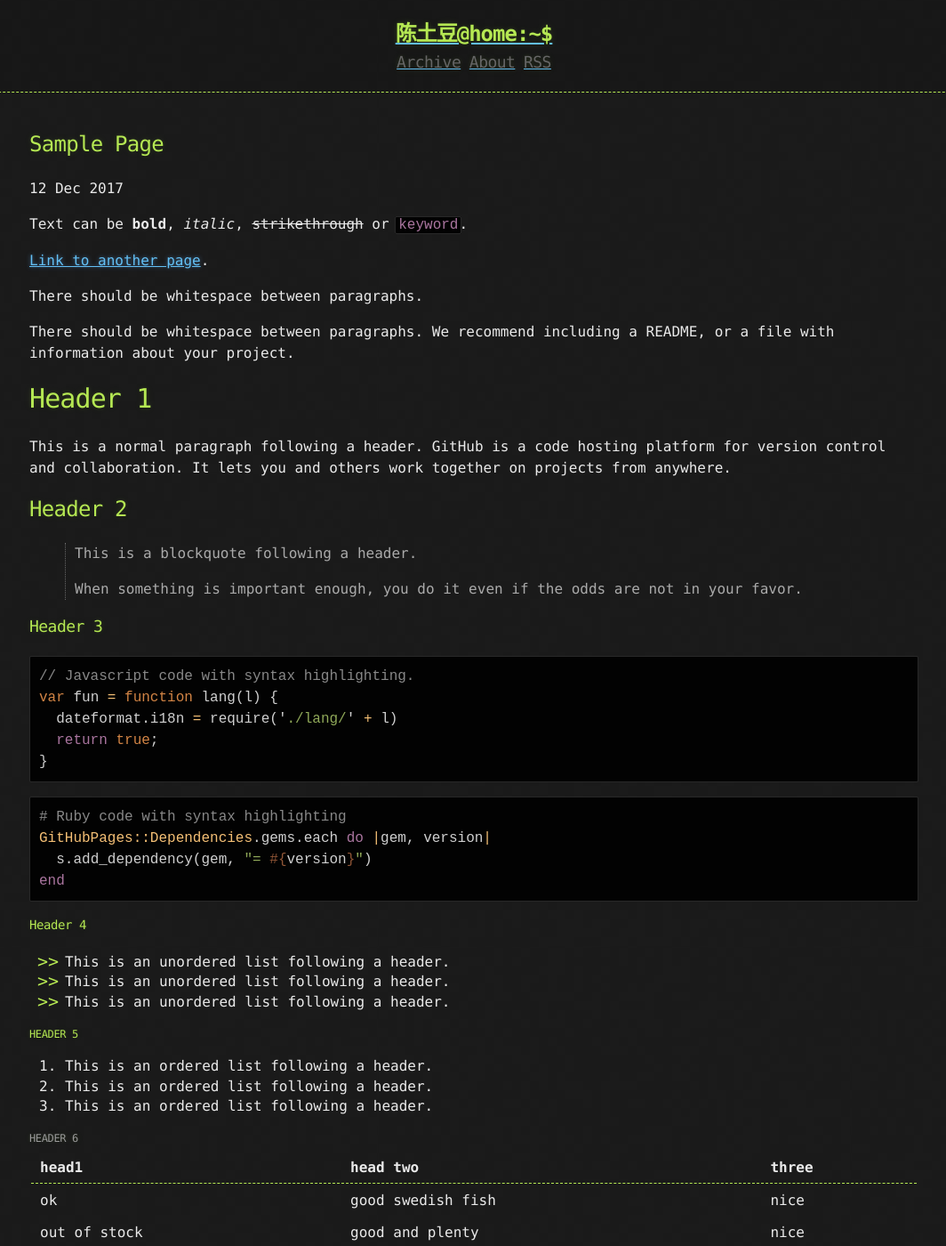
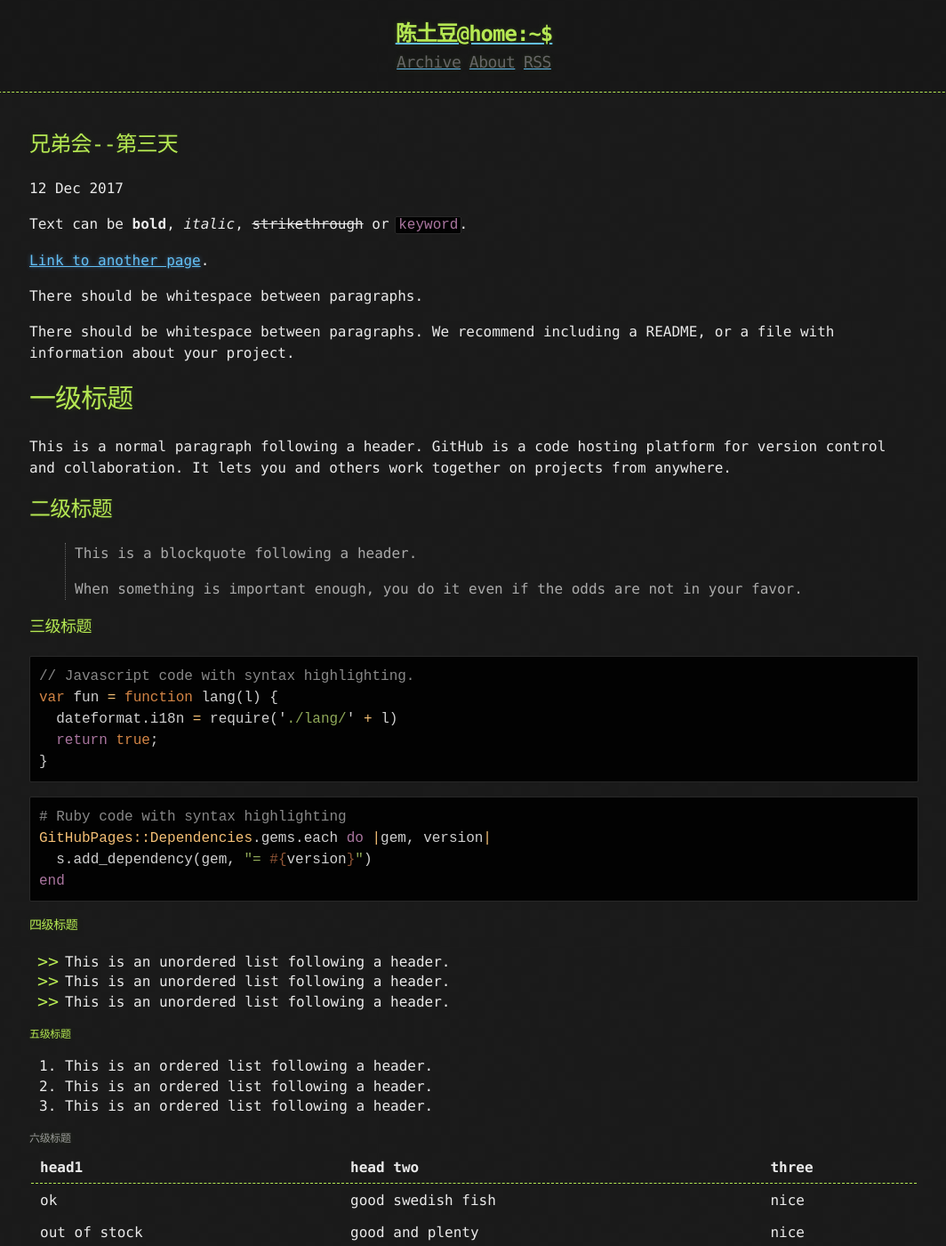
Before and after one commit to xjx19970831/xjx19970831.Github.io, a Jekyll site: the page built from _posts/2017-12-12-Sample-Page.md, in a window 1280 px wide and 1400 px high. Shown: the whole window at 89% size, without its empty margins (107-1171 px from the left). Built offline with Jekyll 4.4.1, drawn with Linux system fonts in a browser that asks for light colours.

````diff
--- a/_posts/2017-12-12-Sample-Page.md
+++ b/_posts/2017-12-12-Sample-Page.md
@@ -1,5 +1,5 @@
 ---
-title: Sample Page
+title: 兄弟会--第三天
 published: true
 ---
 
@@ -11,17 +11,17 @@ There should be whitespace between paragraphs.
 
 There should be whitespace between paragraphs. We recommend including a README, or a file with information about your project.
 
-# [](#header-1)Header 1
+# [](#header-1)一级标题
 
 This is a normal paragraph following a header. GitHub is a code hosting platform for version control and collaboration. It lets you and others work together on projects from anywhere.
 
-## [](#header-2)Header 2
+## [](#header-2)二级标题
 
 > This is a blockquote following a header.
 >
 > When something is important enough, you do it even if the odds are not in your favor.
 
-### [](#header-3)Header 3
+### [](#header-3)三级标题
 
 ```js
 // Javascript code with syntax highlighting.
@@ -38,19 +38,19 @@ GitHubPages::Dependencies.gems.each do |gem, version|
 end
 ```
 
-#### [](#header-4)Header 4
+#### [](#header-4)四级标题
 
 *   This is an unordered list following a header.
 *   This is an unordered list following a header.
 *   This is an unordered list following a header.
 
-##### [](#header-5)Header 5
+##### [](#header-5)五级标题
 
 1.  This is an ordered list following a header.
 2.  This is an ordered list following a header.
 3.  This is an ordered list following a header.
 
-###### [](#header-6)Header 6
+###### [](#header-6)六级标题
 
 | head1        | head two          | three |
 |:-------------|:------------------|:------|
````
Also changed, not shown: _posts/2019-08-15-Yet-Another-Sample-Page.md (+9 -1 lines).
